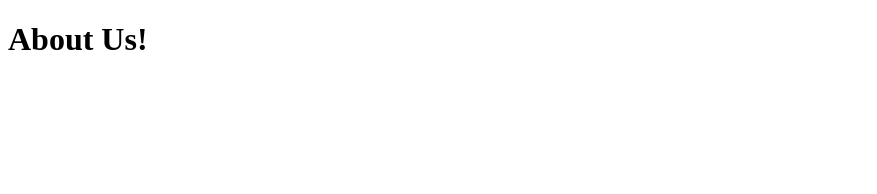
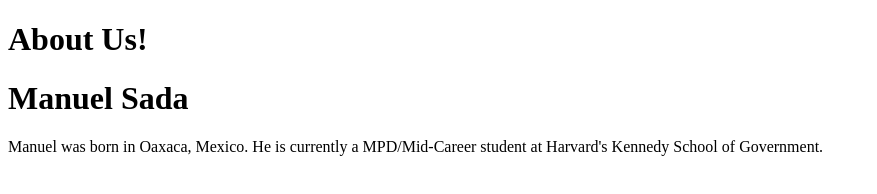
Before and after one commit to jjensen1212/FDI-Project, a plain HTML site: page our-team/index.html in a window 1280 px wide. Shown: the whole page, without its empty margins (0-877 px from the left). Drawn offline with Linux system fonts and the light colour scheme.

Commit message:
Manuel bio added

```diff
--- a/our-team/index.html
+++ b/our-team/index.html
@@ -5,5 +5,9 @@
     </head>
     <body>
         <h1>About Us!</h1>
+
+        <h1>Manuel Sada</h1>
+        <p>Manuel was born in Oaxaca, Mexico. He is currently a MPD/Mid-Career student at Harvard's Kennedy School of Government.</p>
+
     </body>
 </html>
```
